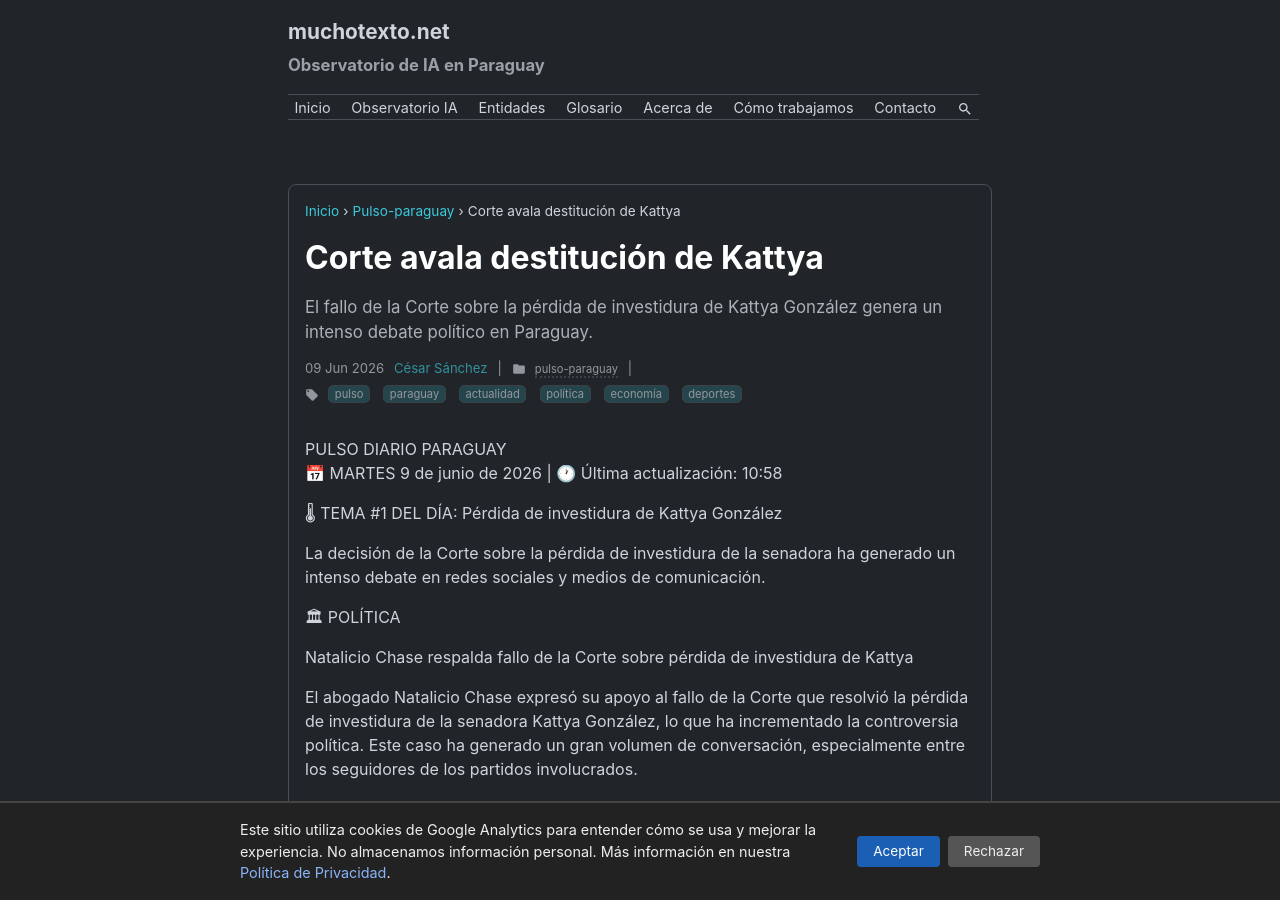
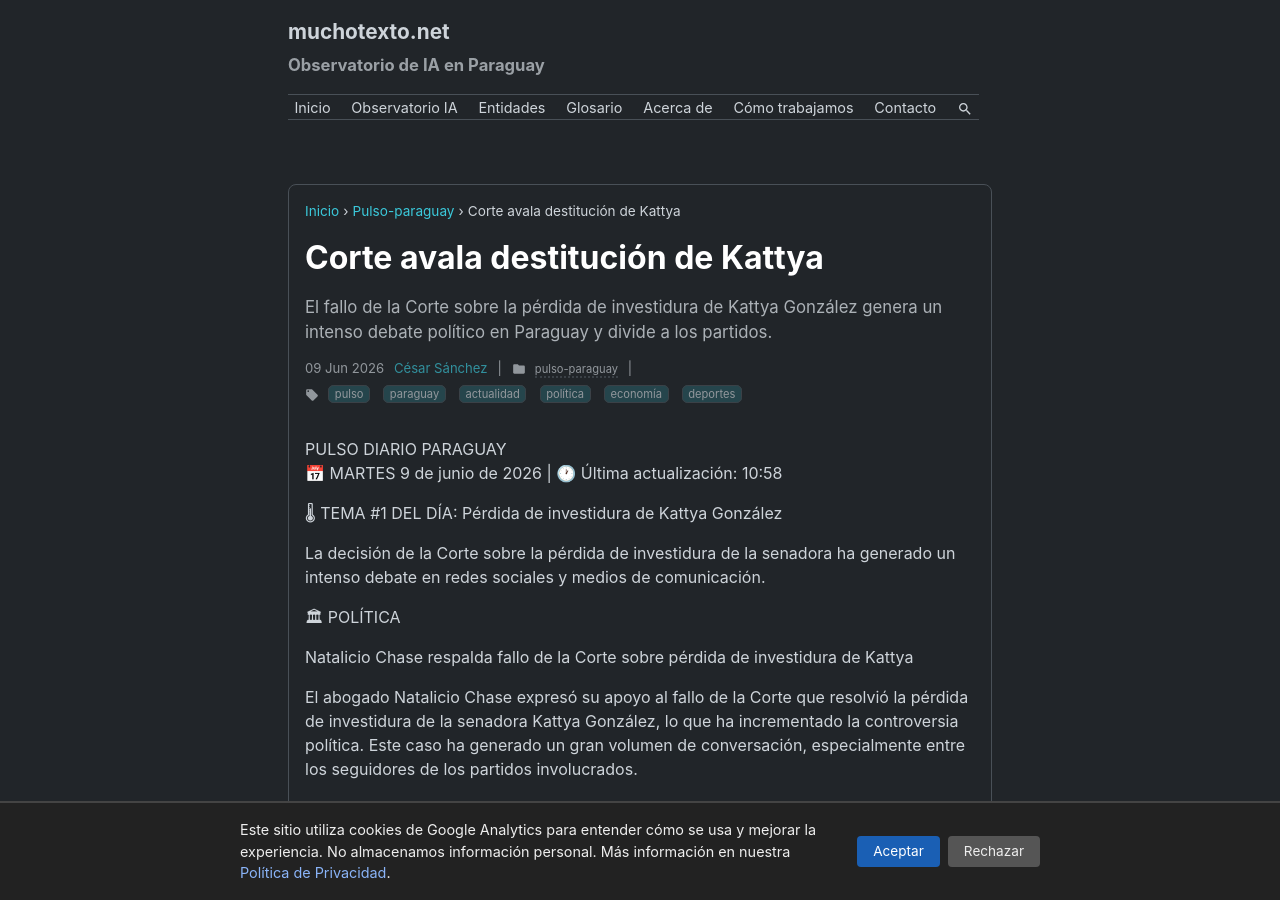
Before and after one commit to miravosqueinteresante/muchotexto.net, a Jekyll site: the page built from _posts/2026-06-09-perdida-de-investidura-de-kattya-gonzalez-pulso-paraguay.md, in a window 1280 px wide and 900 px high. Built offline with Jekyll 4.4.1, drawn with Linux system fonts in a browser that asks for light colours.

Commit message:
SEO: amplia descripcion de Kattya y sincroniza auditoria en AGENTS

```diff
--- a/_posts/2026-06-09-perdida-de-investidura-de-kattya-gonzalez-pulso-paraguay.md
+++ b/_posts/2026-06-09-perdida-de-investidura-de-kattya-gonzalez-pulso-paraguay.md
@@ -20,7 +20,7 @@ title_ai: true
 last_modified_at: 2026-06-09
 categories: pulso-paraguay
 tags: pulso paraguay actualidad política economía deportes
-description: "El fallo de la Corte sobre la pérdida de investidura de Kattya González genera un intenso debate político en Paraguay."
+description: "El fallo de la Corte sobre la pérdida de investidura de Kattya González genera un intenso debate político en Paraguay y divide a los partidos."
 description_ai: true
 ---
 PULSO DIARIO PARAGUAY
```
Also changed, not shown: AGENTS.md (+2 -2 lines).
